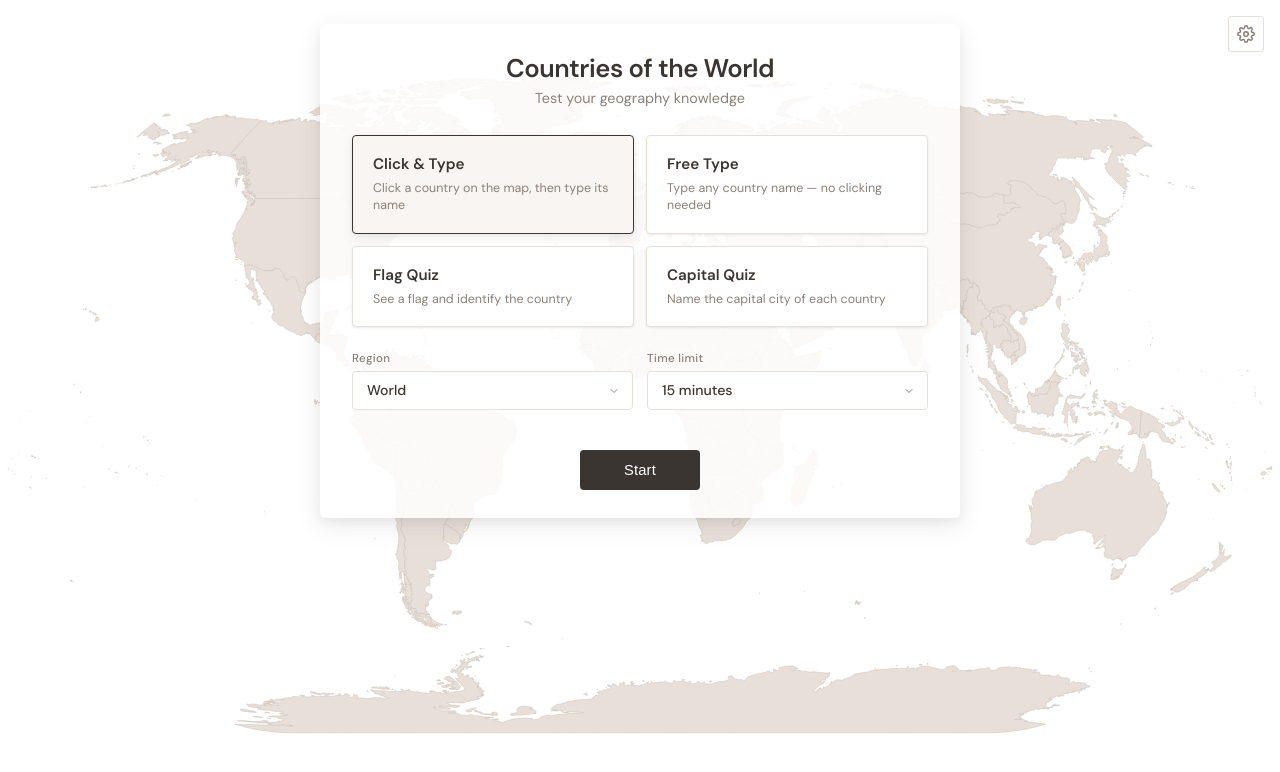
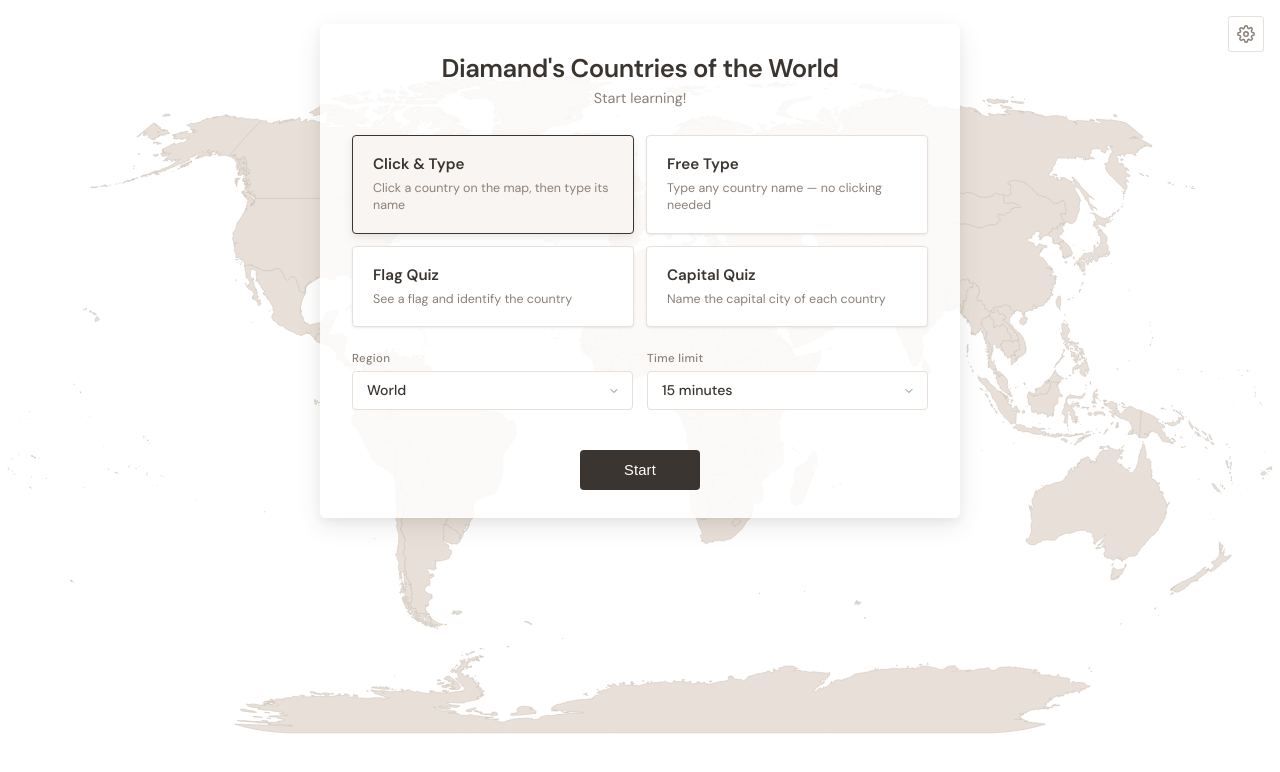
Before and after one commit to danieldiamand/countries_of_the_world, a website built with Vite: page index.html in a window 1280 px wide. Built offline with nearby package versions, Linux system fonts and the light colour scheme; animation ran at ten frames a second.

Commit message:
Add various renames

```diff
--- a/index.html
+++ b/index.html
@@ -3,7 +3,7 @@
   <head>
     <meta charset="UTF-8" />
     <meta name="viewport" content="width=device-width, initial-scale=1.0, maximum-scale=1.0, user-scalable=no" />
-    <title>Countries of the World</title>
+    <title>Diamand's Countries of the World</title>
     <meta name="description" content="Test your geography knowledge — name countries, flags, and capitals" />
     <meta name="theme-color" content="#FFFFFF" />
     <link rel="icon" type="image/svg+xml" href="/globe.svg" />
--- a/src/map/WorldMap.ts
+++ b/src/map/WorldMap.ts
@@ -250,6 +250,7 @@ export class WorldMap {
       '643': [90, 62],      // Russia → geographic center of landmass
       '554': [174, -41],    // New Zealand → North/South Island center
       '242': [178, -18],    // Fiji → main islands
+      '036': [134, -27],    // Australia → visual center of mainland
     };
 
     for (const feature of this.features) {
--- a/src/ui/ResultScreen.ts
+++ b/src/ui/ResultScreen.ts
@@ -112,7 +112,7 @@ export class ResultScreen {
 
         <div class="results-actions">
           <button class="btn-primary" id="play-again">Play again</button>
-          <button class="btn-secondary" id="change-mode">Change game</button>
+          <button class="btn-secondary" id="change-mode">Home Page</button>
         </div>
       </div>
     `;
--- a/src/ui/StartScreen.ts
+++ b/src/ui/StartScreen.ts
@@ -87,12 +87,12 @@ export class StartScreen {
     this.container.appendChild(inner);
 
     const h1 = document.createElement('h1');
-    h1.textContent = 'Countries of the World';
+    h1.textContent = "Diamand's Countries of the World";
     inner.appendChild(h1);
 
     const sub = document.createElement('p');
     sub.className = 'subtitle';
-    sub.textContent = 'Test your geography knowledge';
+    sub.textContent = 'Start learning!';
     inner.appendChild(sub);
 
     // Mode cards grid
```
